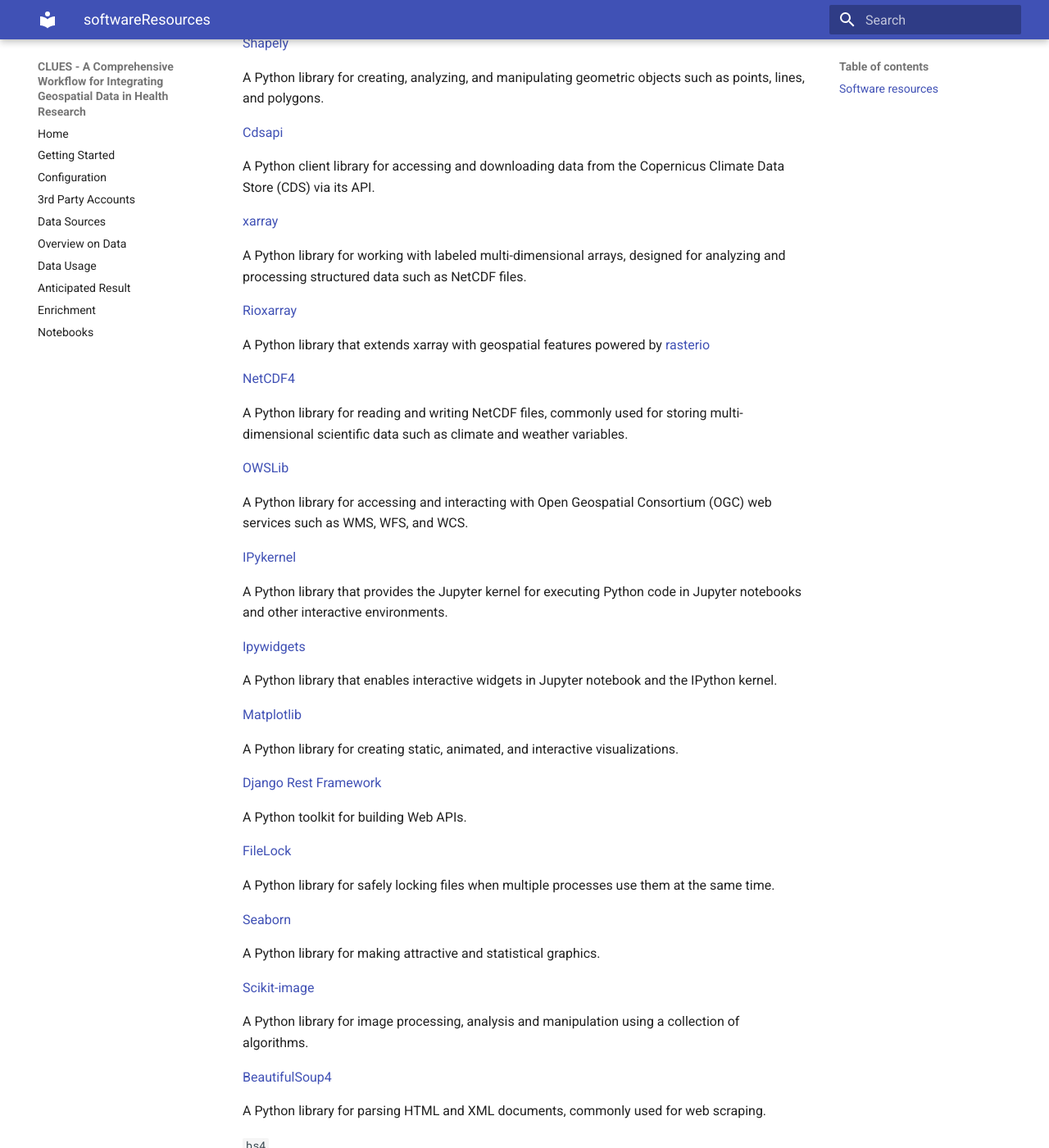
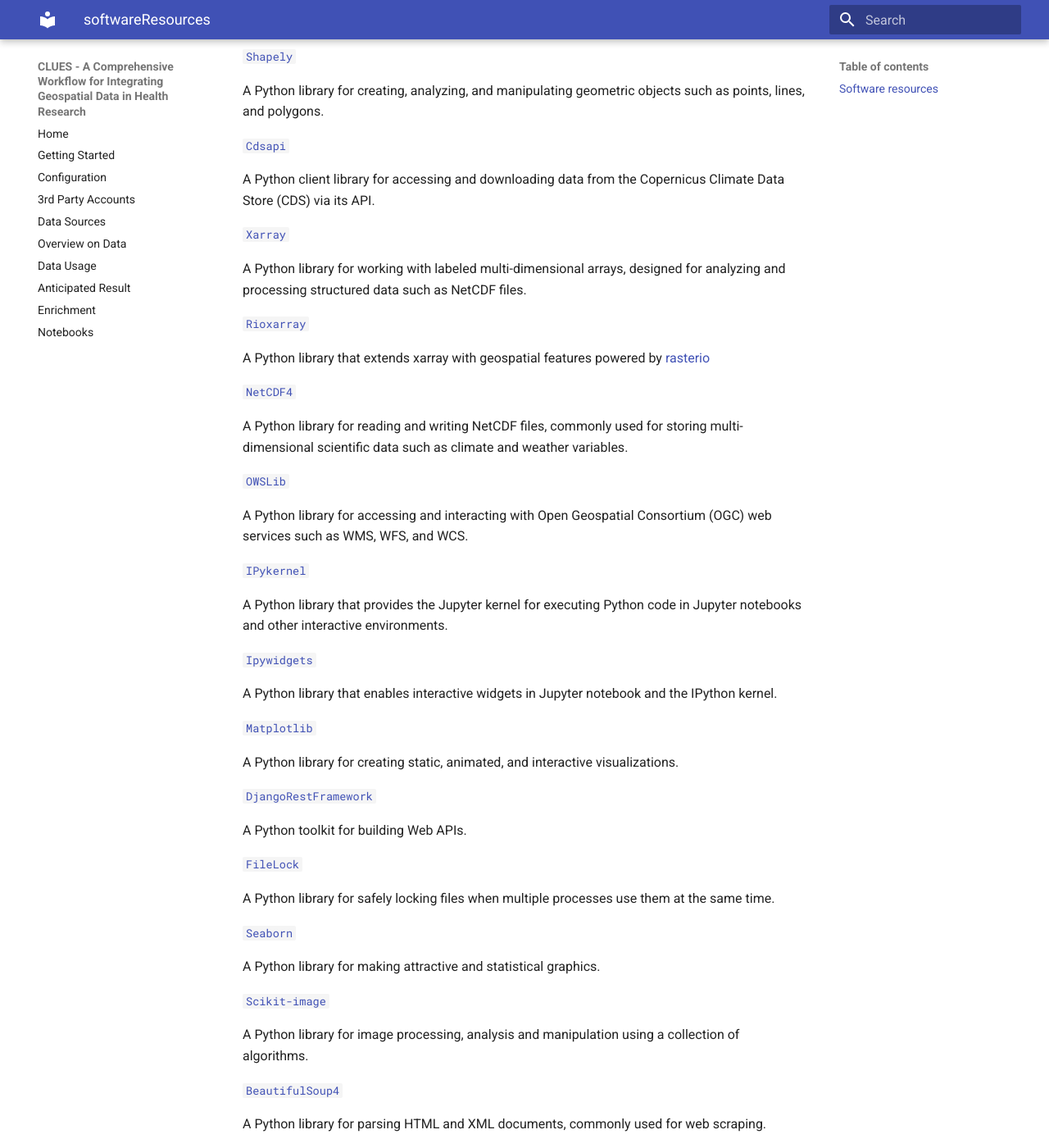
Before and after one commit to BIH-DMBS/CLUES, an MkDocs documentation site: the page built from docs/softwareResources.md, in a window 1280 px wide and 1400 px high, scrolled down 693 px. Shown: the whole window at 82% size. Built offline with MkDocs 1.6.1 and Material for MkDocs 9.7.7, drawn with Linux system fonts in a browser that asks for light colours.

Commit message:
Update softwareResources.md

```diff
--- a/docs/softwareResources.md
+++ b/docs/softwareResources.md
@@ -1,76 +1,77 @@
 ## Software resources
 [`Rasterio`](https://pypi.org/project/rasterio/)
+
 Rasterio provides a NumPy-based Python API to read and write GeoTIFF and similar formats.
 
-[NumPy](https://pypi.org/project/numpy/)
+[`NumPy`](https://pypi.org/project/numpy/)
 
 NumPy is a Python library that provides fast, efficient support for numerical computing with powerful multi-dimensional array and matrix operations.
 
-[Geojson](https://pypi.org/project/geojson/)
+[`Geojson`](https://pypi.org/project/geojson/)
 
 A Python package for working with data in the GeoJSON format, which is used to represent geographic features such as points, lines, and polygons.
 
-[Pandas](https://pypi.org/project/pandas/)
+[`Pandas`](https://pypi.org/project/pandas/)
 
 A Python library for data manipulation and analysis, offering powerful tools for working with structured data like tables and time series.
 
-[Geopandas](https://pypi.org/project/geopandas/)
+[`Geopandas`](https://pypi.org/project/geopandas/)
 
 A Python library that extends pandas to support spatial data, making it easy to work with geographic datasets like shapefiles and GeoJSON.
 
-[Shapely](https://pypi.org/project/shapely/)
+[`Shapely`](https://pypi.org/project/shapely/)
 
 A Python library for creating, analyzing, and manipulating geometric objects such as points, lines, and polygons.
 
-[Cdsapi](https://pypi.org/project/cdsapi/)
+[`Cdsapi`](https://pypi.org/project/cdsapi/)
 
 A Python client library for accessing and downloading data from the Copernicus Climate Data Store (CDS) via its API.
 
-[xarray](https://pypi.org/project/xarray/)
+[`Xarray`](https://pypi.org/project/xarray/)
 
 A Python library for working with labeled multi-dimensional arrays, designed for analyzing and processing structured data such as NetCDF files.
 
-[Rioxarray](https://pypi.org/project/rioxarray/)
+[`Rioxarray`](https://pypi.org/project/rioxarray/)
 
 A Python library that extends xarray with geospatial features powered by [rasterio](https://rasterio.readthedocs.io/en/latest/index.html)
 
-[NetCDF4](https://pypi.org/project/netCDF4/)
+[`NetCDF4`](https://pypi.org/project/netCDF4/)
 
 A Python library for reading and writing NetCDF files, commonly used for storing multi-dimensional scientific data such as climate and weather variables.
 
-[OWSLib](https://pypi.org/project/OWSLib/)
+[`OWSLib`](https://pypi.org/project/OWSLib/)
 
 A Python library for accessing and interacting with Open Geospatial Consortium (OGC) web services such as WMS, WFS, and WCS.
 
-[IPykernel](https://pypi.org/project/ipykernel/)
+[`IPykernel`](https://pypi.org/project/ipykernel/)
 
 A Python library that provides the Jupyter kernel for executing Python code in Jupyter notebooks and other interactive environments.
 
-[Ipywidgets](https://pypi.org/project/ipywidgets/)
+[`Ipywidgets`](https://pypi.org/project/ipywidgets/)
 
 A Python library that enables interactive widgets in Jupyter notebook and the IPython kernel.
 
-[Matplotlib](https://matplotlib.org/stable/index.html)
+[`Matplotlib`](https://matplotlib.org/stable/index.html)
 
 A Python library for creating static, animated, and interactive visualizations.
 
-[Django Rest Framework](https://pypi.org/project/djangorestframework/)
+[`DjangoRestFramework`](https://pypi.org/project/djangorestframework/)
 
 A Python toolkit for building Web APIs.
 
-[FileLock](https://pypi.org/project/filelock/)
+[`FileLock`](https://pypi.org/project/filelock/)
 
 A Python library for safely locking files when multiple processes use them at the same time.
 
-[Seaborn](https://pypi.org/project/seaborn/)
+[`Seaborn`](https://pypi.org/project/seaborn/)
 
 A Python library for making attractive and statistical graphics.
 
-[Scikit-image](https://pypi.org/project/scikit-image/)
+[`Scikit-image`](https://pypi.org/project/scikit-image/)
 
 A Python library for image processing, analysis and manipulation using a collection of algorithms.
 
-[BeautifulSoup4](https://pypi.org/project/beautifulsoup4/)
+[`BeautifulSoup4`](https://pypi.org/project/beautifulsoup4/)
 
 A Python library for parsing HTML and XML documents, commonly used for web scraping.
 
@@ -78,18 +79,18 @@
 
 A Python library that provides BeautifulSoup for parsing and navigating HTML and XML documents.
 
-[H5Netcdf](https://pypi.org/project/h5netcdf/)
+[`H5Netcdf`](https://pypi.org/project/h5netcdf/)
 
 A Python library that provides a NetCDF4-compatible interface for reading and writing HDF5 files using h5py.
 
-[Rasterstats](https://pypi.org/project/rasterstats/)
+[`Rasterstats`](https://pypi.org/project/rasterstats/)
 
 A Python library for summarizing geospatial raster data based on vector geometries. It includes zonal statistics and interpolated point queries.
 
-[Glob2](https://pypi.org/project/glob2/)
+[`Glob2`](https://pypi.org/project/glob2/)
 
 A Python library that extends the glob module that can capture patterns and supports recursive wildcards.
 
-[snakemake](https://snakemake.readthedocs.io/en/stable/)
+[`Snakemake`](https://snakemake.readthedocs.io/en/stable/)
 
 A Python-based workflow management system that helps automate complex data analysis pipelines in a readable and reproducible way.
```
